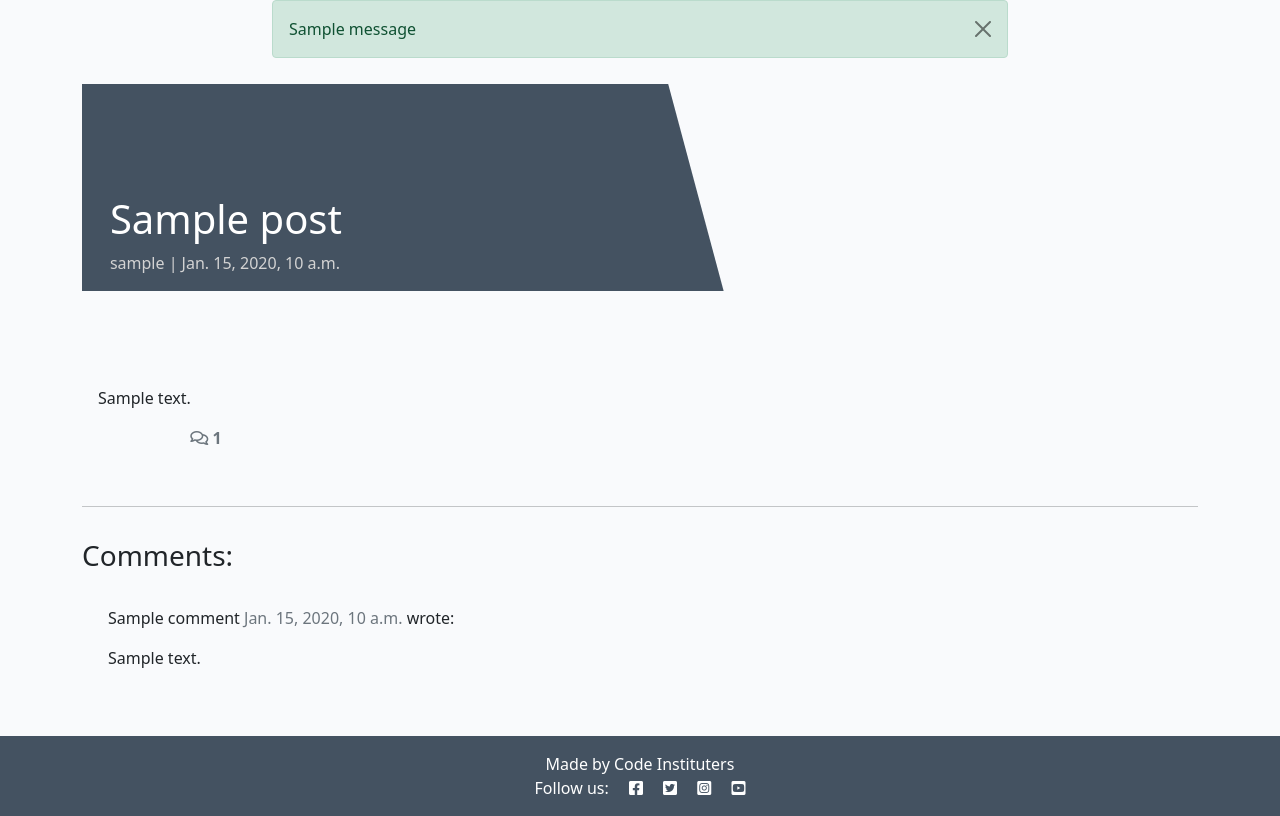
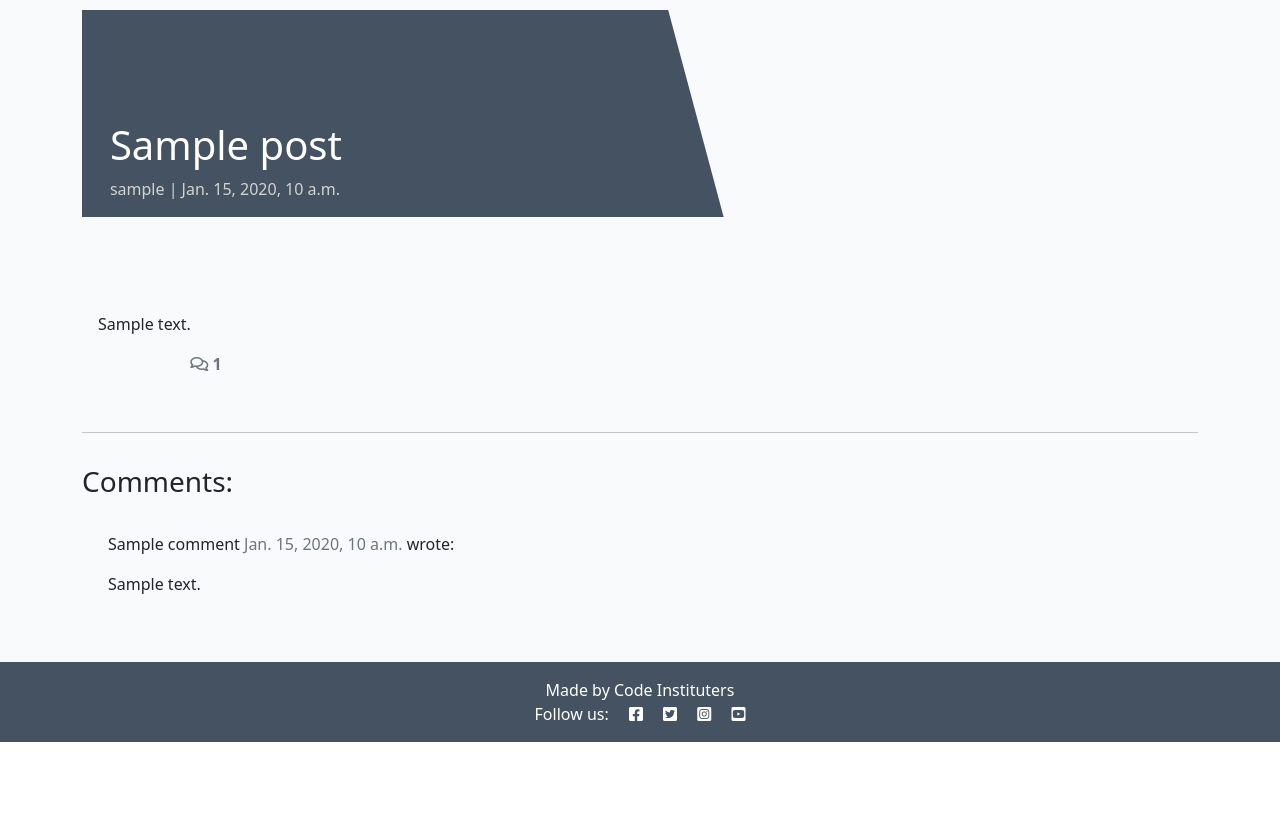
Before and after one commit to dylankane/django_blog, a Django app: a page that uses templates/post_detail.html in a window 1280 px wide. Shown: the part 60-876 px from the top of the page. After the commit the page ends 802 px from the top, so only its background shows below. Run offline with Django 3.2, Linux system fonts and the light colour scheme; tables that the repository leaves empty hold one stand-in row (values such as "Sample post"); one stand-in notice (Sample message) is shown; some libraries are stand-ins or nearby versions.

Commit message:
Fix alert message bug

```diff
--- a/blog/views.py
+++ b/blog/views.py
@@ -4,6 +4,7 @@ from django.http import HttpResponseRedirect
 from .models import Post
 from .forms import CommentForm
 from django.http import HttpResponseRedirect
+from django.contrib import messages
 
 
 class PostList(generic.ListView):
@@ -46,6 +47,7 @@ class PostDetail(View):
         comment_form = CommentForm(data=request.POST)
 
         if comment_form.is_valid():
+            messages.success(request, "Success")
             comment_form.instance.email = request.user.email
             comment_form.instance.name = request.user.username
             comment = comment_form.save(commit=False)
--- a/codestar/settings.py
+++ b/codestar/settings.py
@@ -31,12 +31,13 @@ TEMPLATES_DIR = os.path.join(BASE_DIR, 'templates')
 SECRET_KEY = os.environ.get('SECRET_KEY')
 
 # SECURITY WARNING: don't run with debug turned on in production!
-DEBUG = False
+DEBUG = True
 
 X_FRAME_OPTIONS = 'SAMEORIGIN'
 
 if development:
-    ALLOWED_HOSTS = ['8000-dylankane-djangoblog-juzn7v17cu5.ws-eu100.gitpod.io']
+    ALLOWED_HOSTS = [
+        '8000-dylankane-djangoblog-juzn7v17cu5.ws-eu100.gitpod.io']
 else:
     ALLOWED_HOSTS = ['codestar-django-blog-app-3f08bafc5383.herokuapp.com']
 
--- a/templates/post_detail.html
+++ b/templates/post_detail.html
@@ -1,19 +1,6 @@
 {% extends 'base.html' %} {% block content %}
 
 {% load crispy_forms_tags %}
-
-<div class="container">
-    <div class="row">
-        <div class="col-md-8 offset-md-2">
-            {% for message in messages %}
-            <div class="alert {{ message.tags }} alert-dismissible fade show" id="msg" role="alert">
-                {{ message | safe }}
-                <button type="button" class="btn-close" data-bs-dismiss="alert" aria-label="Close"></button>
-            </div>
-            {% endfor %}
-        </div>
-    </div>
-</div>
 
 <div class="masthead">
     <div class="container">
@@ -107,14 +94,14 @@
             <div class="card-body">
                 <!-- For later -->
                 {% if commented %}
-
                 <div class="alert alert-success" role="alert">
                     Your comment is awaiting approval
                 </div>
                 {% else %}
                 {% if user.is_authenticated %}
-                <h3>Leave a comment</h3>
-                <p>Posting as: {{ user.name }}</p>
+
+                <h3>Leave a comment:</h3>
+                <p>Posting as: {{ user.username }}</p>
                 <form method="post" style="margin-top: 1.3em;">
                     {{ comment_form | crispy }}
                     {% csrf_token %}
```
